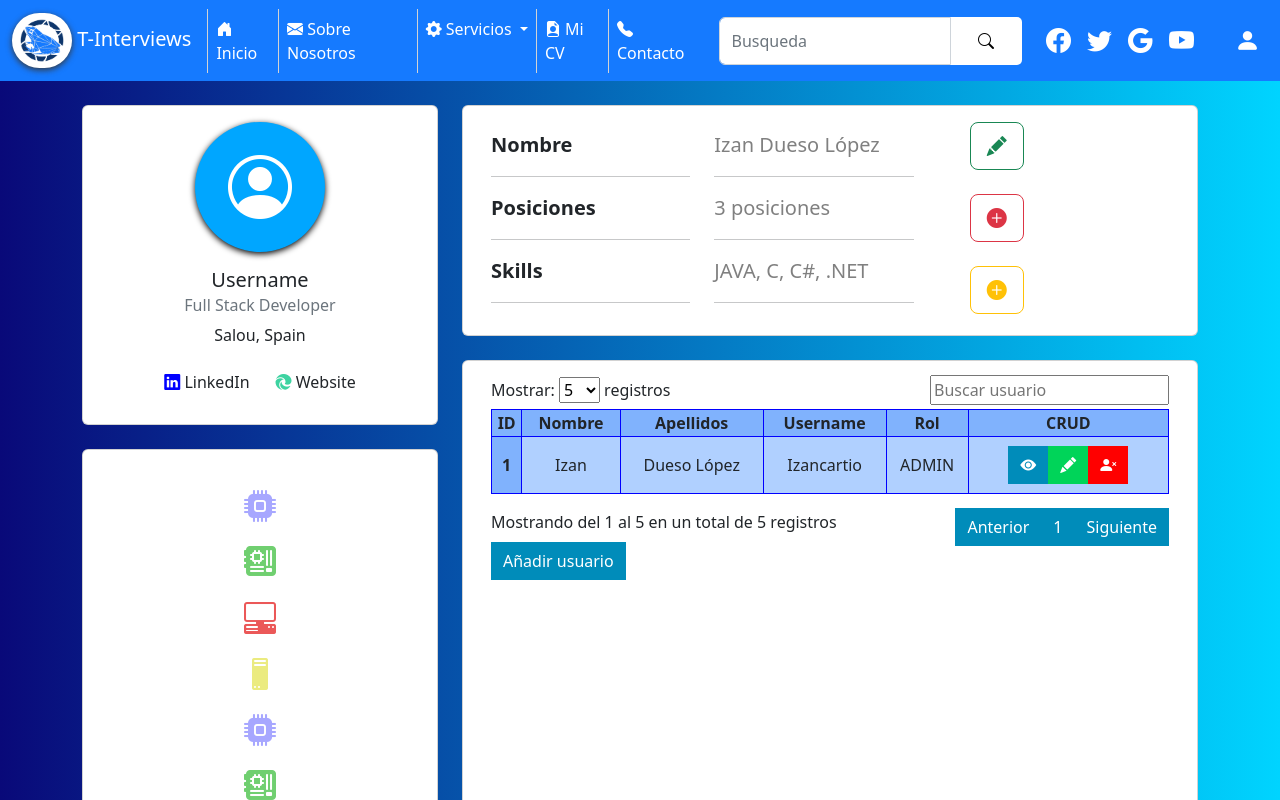
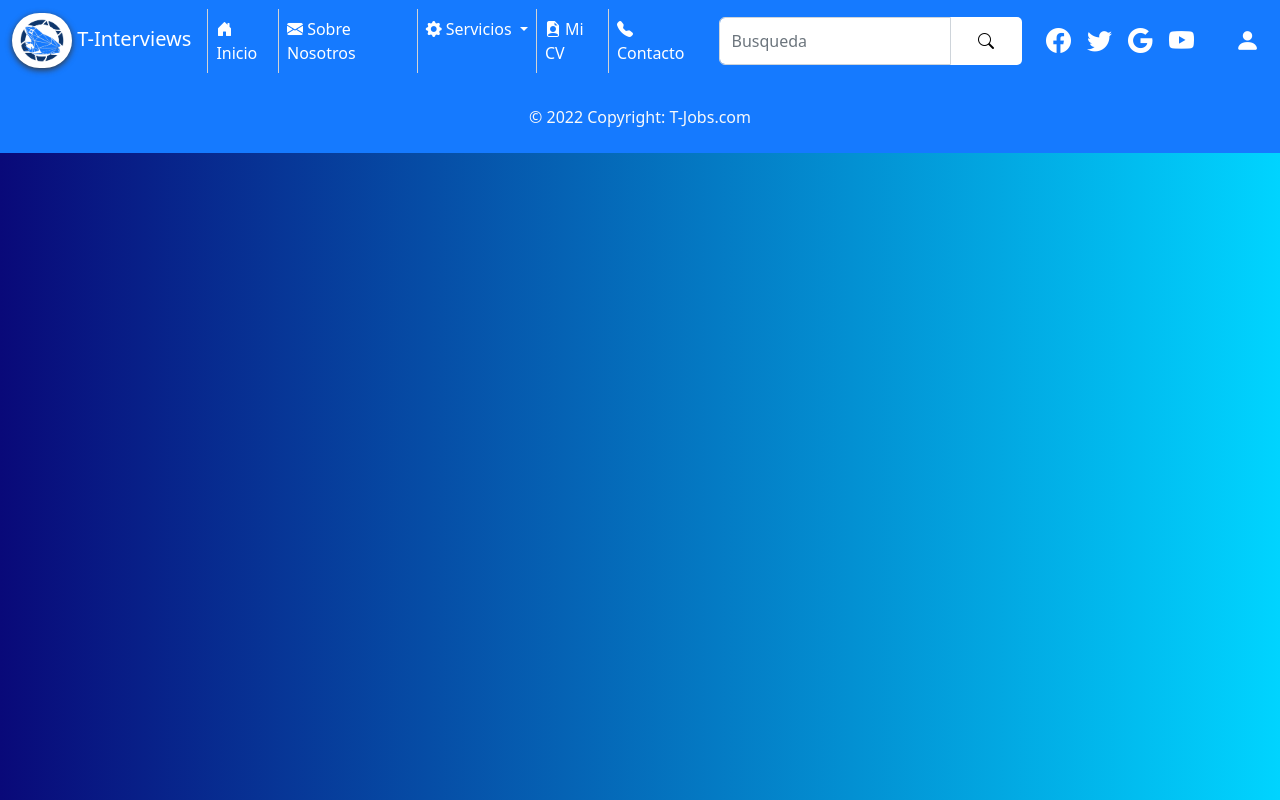
Before and after one commit to IzanDuesoLopez/C6-Proyecto-Final-Entrevista-Tecnica-Front-end, an Angular app: page / in a window 1280 px wide. Shown: the top 800 px of the page. Built offline with nearby package versions, Linux system fonts and the light colour scheme.

Commit message:
routing v1 5 views

```diff
--- a/src/app/app.component.html
+++ b/src/app/app.component.html
@@ -1,4 +1,3 @@
- <app-navbar></app-navbar>
-<app-candidates-profile></app-candidates-profile>
-  <app-footer></app-footer>
-  <router-outlet></router-outlet>
+<app-navbar></app-navbar>
+<router-outlet></router-outlet>
+<app-footer></app-footer>
```
